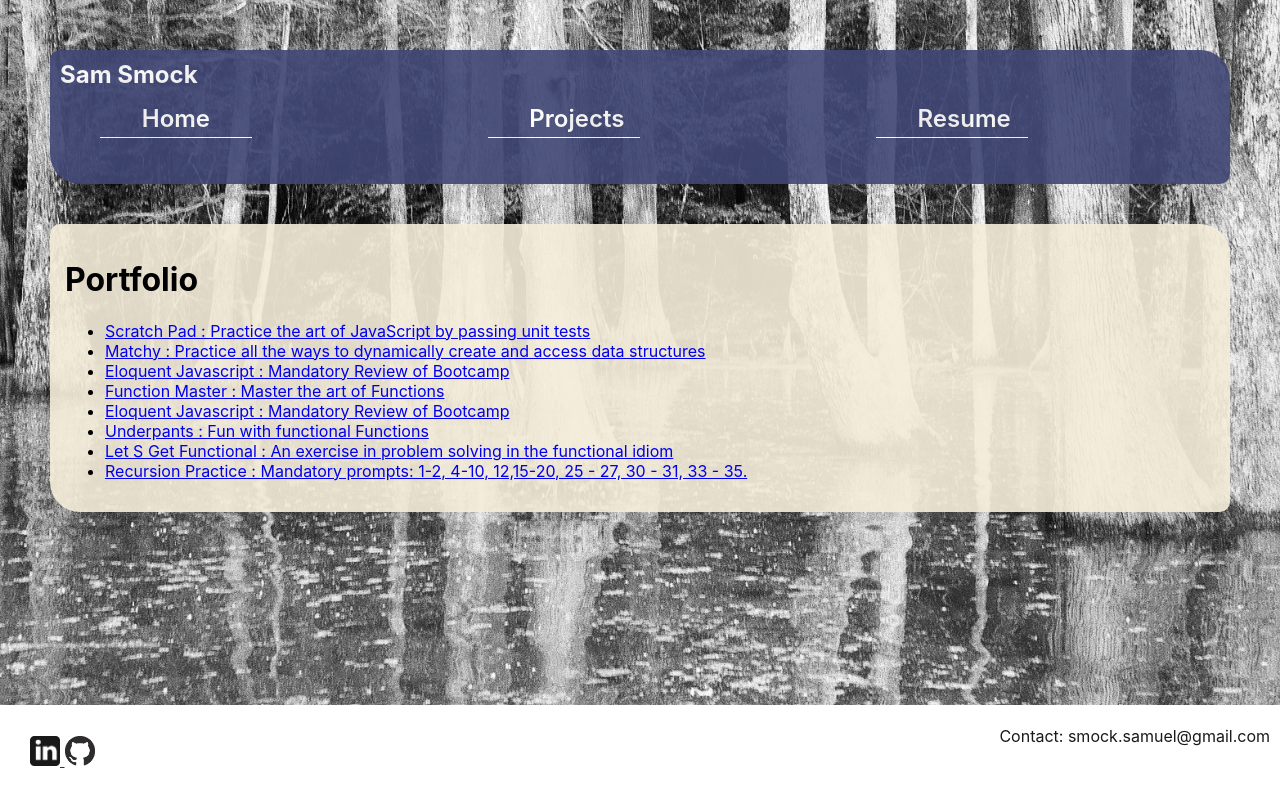
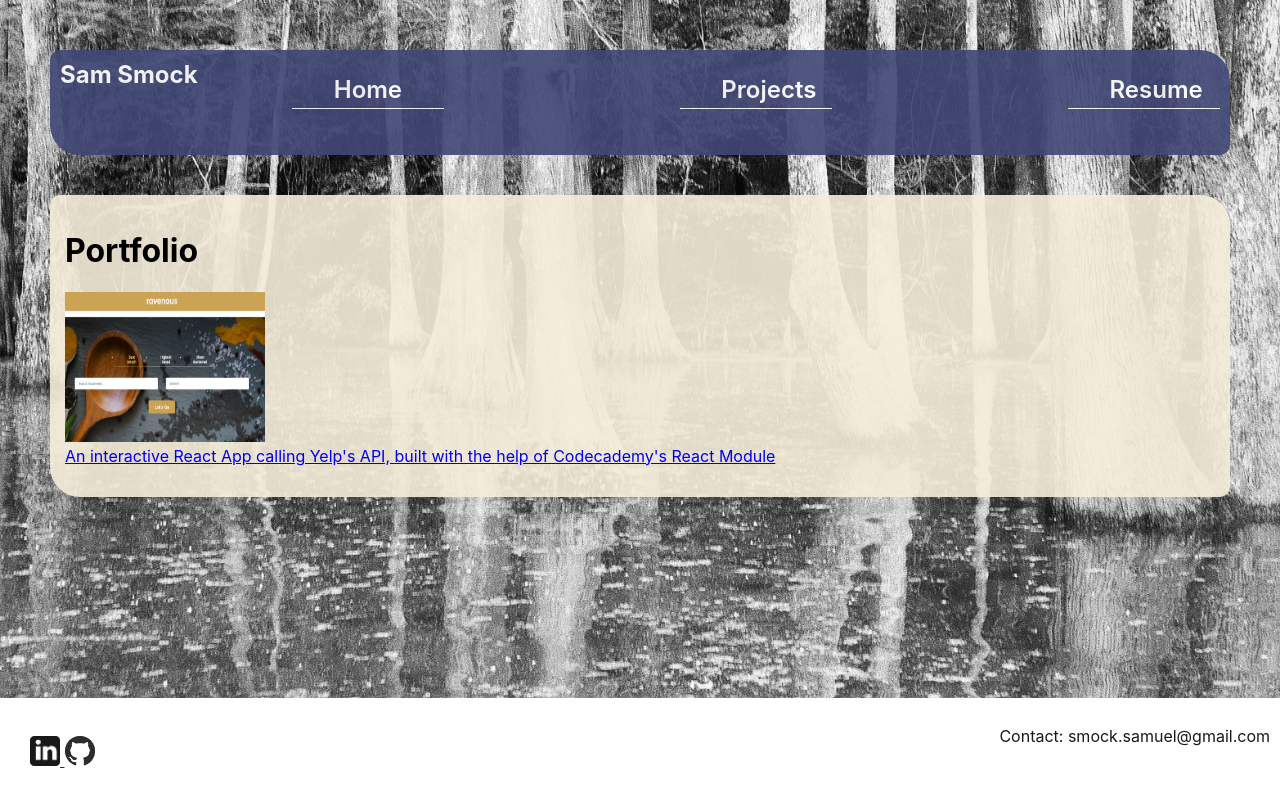
Before and after one commit to samuelsmock/vanillawebsite, a plain HTML site: page portfolio.html in a window 1280 px wide. Drawn offline with nearby package versions, Linux system fonts and the light colour scheme.

Commit message:
adding ravenous to projects

```diff
--- a/css/index.css
+++ b/css/index.css
@@ -35,7 +35,7 @@
         border-radius: 10px 30px;
         background: #404775;
         margin: 10 auto;
-        margin-top: 50px
+        margin-top: 50px;
         display: flex;
         padding: 10px;
         opacity: 90%;
--- a/portfolio.html
+++ b/portfolio.html
@@ -19,13 +19,16 @@
                 <main>
                     <div class = "content">
                         <h1>Portfolio</h1>
+                            <a href = "https://samuelsmock.github.io/ravenous_testsite/">
+                            <img src = "media\ravenous_screenshot.jpg" height = "150px" width = "200px">
+                            <figcaption> An interactive React App calling Yelp's API, built with the help of Codecademy's React Module</figcaption>
+                            </a>
                         <ul id="portfolio">
                         </ul>
                     </div>
                 </main>
             </div>
             <script src="https://ajax.googleapis.com/ajax/libs/jquery/2.1.3/jquery.min.js"></script>
-        <script id="portfolioScript">$(document).ready(function() {$.getJSON('projects/projects.json').then(function(data) { data.projects.forEach(function(project){ $('#portfolio').append('<li><a href="projects/' + project.name + '/">' + project.title + ' : ' + project.description + '</a></li>'); }); }); });</script>
     </body>
     <div id ="footer">
         <footer>
@@ -35,6 +38,7 @@
                 </a>
                 <a href= "https://github.com/samuelsmock" target ="_blank">
                     <img src='./media/gitHub.png' width="30" height="30"/>
+
                 </a>
             </div>
             <div class='contact'>
```
Also changed, not shown: media/ravenous_screenshot.jpg (added).
